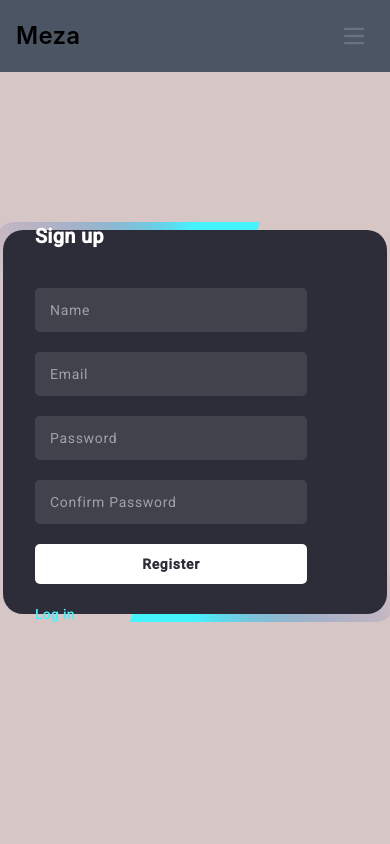
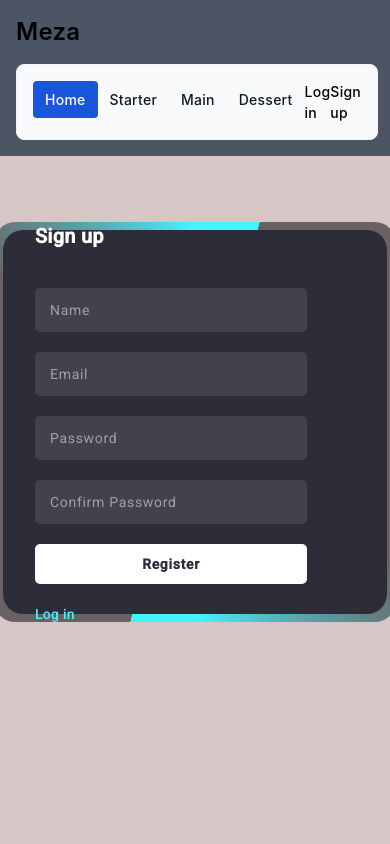
Before and after one commit to chas-academy/u06-fullstack-recipe-app-Ahmedalmasrii, an Angular app in the folder meza/: page /signup in a window 390 px wide. Shown: the top 844 px of the page. Built offline with nearby package versions, Linux system fonts and the light colour scheme.

Commit message:
fixat till min navbar och searchbar

```diff
--- a/meza/src/app/pages/navbar/navbar.component.html
+++ b/meza/src/app/pages/navbar/navbar.component.html
@@ -8,33 +8,10 @@
         >Meza</span
       >
     </a>
-    <button
-      data-collapse-toggle="navbar-dropdown"
-      type="button"
-      class="inline-flex items-center p-2 w-10 h-10 justify-center text-sm text-gray-500 rounded-lg md:hidden hover:bg-gray-100 focus:outline-none focus:ring-2 focus:ring-gray-200 dark:text-gray-400 dark:hover:bg-gray-700 dark:focus:ring-gray-600"
-      aria-controls="navbar-dropdown"
-      aria-expanded="false"
-    >
-      <span class="sr-only">Open main menu</span>
-      <svg
-        class="w-5 h-5"
-        aria-hidden="true"
-        xmlns="http://www.w3.org/2000/svg"
-        fill="none"
-        viewBox="0 0 17 14"
-      >
-        <path
-          stroke="currentColor"
-          stroke-linecap="round"
-          stroke-linejoin="round"
-          stroke-width="2"
-          d="M1 1h15M1 7h15M1 13h15"
-        />
-      </svg>
-    </button>
-    <div class="hidden w-full md:block md:w-auto" id="navbar-dropdown">
+
+
       <ul
-        class="flex flex-col font-medium p-4 md:p-2 mt-4 border border-gray-100 rounded-lg bg-gray-50 md:space-x-8 rtl:space-x-reverse md:flex-row md:mt-0 md:border-0 md:bg-white dark:bg-gray-800 md:dark:bg-gray-900 dark:border-gray-700"
+        class="flex flex-row font-medium p-4 md:p-2 mt-4 border border-gray-100 rounded-lg bg-gray-50 md:space-x-8 rtl:space-x-reverse md:flex-row md:mt-0 md:border-0 md:bg-white dark:bg-gray-800 md:dark:bg-gray-900 dark:border-gray-700"
       >
         <li>
           <a
@@ -66,13 +43,7 @@
             >Dessert</a
           >
         </li>
-        <li>
-          <a
-            href="/recipe"
-            class="block py-2 px-3 text-gray-900 rounded hover:bg-gray-100 md:hover:bg-transparent md:border-0 md:hover:text-blue-700 md:p-0 dark:text-white md:dark:hover:text-blue-500 dark:hover:bg-gray-700 dark:hover:text-white md:dark:hover:bg-transparent"
-            >Recipe</a
-          >
-        </li>
+
 
         @if (!loggedIn){
         <li>
@@ -96,6 +67,7 @@
 
         }
       </ul>
-    </div>
+
+
   </div>
 </nav>
--- a/meza/src/app/search/search.component.html
+++ b/meza/src/app/search/search.component.html
@@ -3,14 +3,14 @@
     <div class="flex flex-row p-4 justify-center">
       <input
         class="block w-100 p-4 ps-10 text-sm text-gray-900 border border-gray-300 rounded-lg bg-gray-50 focus:ring-blue-500 focus:border-blue-500 dark:bg-gray-700 dark:border-gray-600 dark:placeholder-gray-400 dark:text-white dark:focus:ring-blue-500 dark:focus:border-blue-500"
-        placeholder="Search Mockups, Logos..."
+        placeholder="Search food recipe..."
         required
         [(ngModel)]="querySearch"
         type="search"
         id="default-search"
       />
       <button
-        class="  block w-50 p-4  text-sm text-gray-900 border border-gray-300 rounded-lg bg-gray-50 focus:ring-blue-500 focus:border-blue-500 dark:bg-gray-700 dark:border-gray-600 dark:placeholder-gray-400 dark:text-white dark:focus:ring-blue-500 dark:focus:border-blue-500"
+        class="block w-50 p-4 text-sm text-gray-900 border border-gray-300 rounded-lg bg-gray-50 focus:ring-blue-500 focus:border-blue-500 dark:bg-gray-700 dark:border-gray-600 dark:placeholder-gray-400 dark:text-white dark:focus:ring-blue-500 dark:focus:border-blue-500"
         placeholder="Search Mockups, Logos..."
         type="submit"
         [disabled]="!querySearch"
--- a/meza/src/app/sign-up/sign-up.component.scss
+++ b/meza/src/app/sign-up/sign-up.component.scss
@@ -8,8 +8,8 @@
   display: flex;
   justify-content: center;
   align-items: center;
-  background: repeating-conic-gradient(from var(--a), #ff2770 0%, #ff2770 5%, transparent 5%, transparent 35%, #ff2770 50%);
   border-radius: 20px;
+  background: rgba(0, 0, 0, 0.5);
   animation: animate_001 4s linear infinite;
   animation-delay: -1s;
 
```
